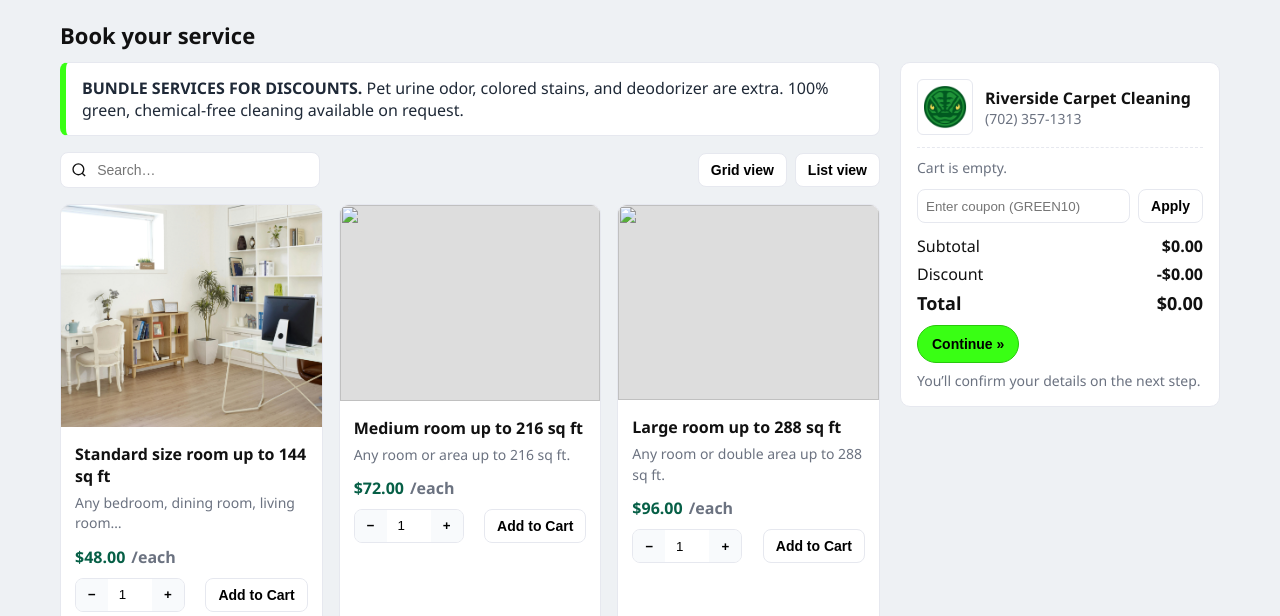
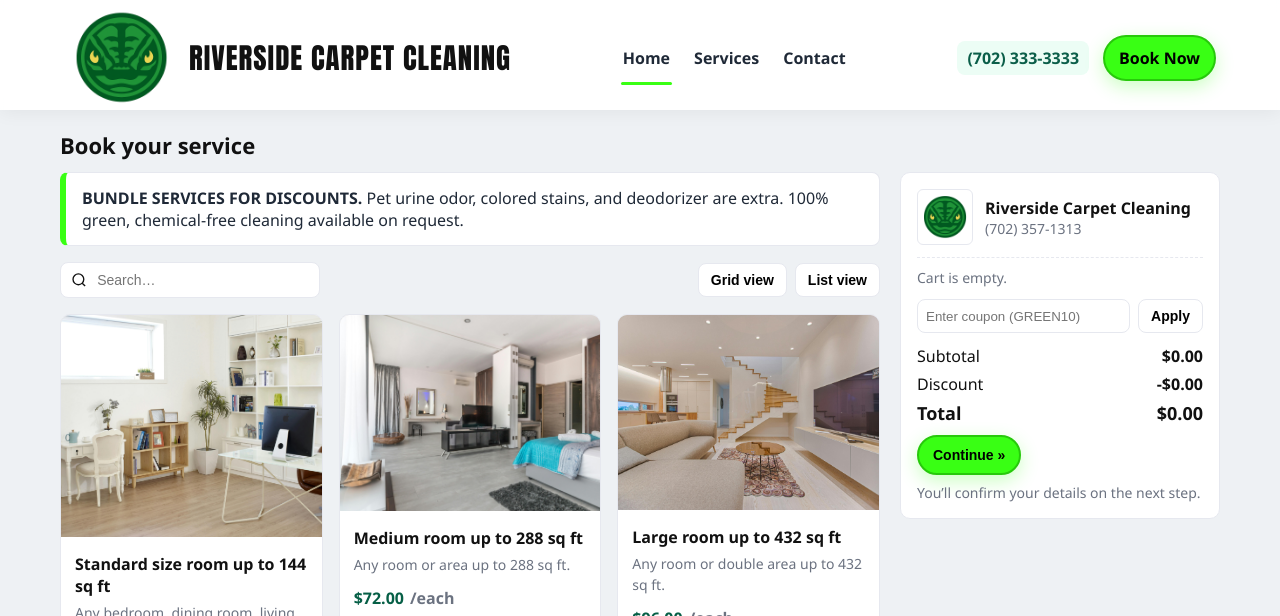
Before and after one commit to dsantiago8/Riverside_Carpet_Cleaning, a plain HTML site: page booking.html in a window 1280 px wide. Shown: the top 616 px of the page. Drawn offline with Linux system fonts and the light colour scheme.

Commit message:
updated images

```diff
--- a/booking.html
+++ b/booking.html
@@ -3,6 +3,8 @@
 <head>
 <meta charset="utf-8" />
 <meta name="viewport" content="width=device-width,initial-scale=1" />
+<link href="https://fonts.googleapis.com/css2?family=Anton&display=swap" rel="stylesheet">
+
 <title>Book Your Service | Riverside Carpet Cleaning</title>
 <style>
   :root{
@@ -98,9 +100,111 @@
   .totals{display:grid;gap:6px;margin:10px 0}
   .lineR{display:flex;justify-content:space-between}
   .grand{font-size:18px;font-weight:900}
+
+  /* Header */
+  .site-header{
+    position: sticky; top:0; z-index:50;
+    background: rgba(255,255,255,.95);
+    backdrop-filter: blur(6px);
+    border-bottom:1px solid var(--hair);
+    box-shadow: 0 2px 18px rgba(0,0,0,.06);
+  }
+  .container{max-width:1200px;margin:0 auto;padding:0 24px;}
+  .nav-row{
+    display:grid; grid-template-columns:auto 1fr auto; align-items:center;
+    gap:16px; height:110px;
+  }
+
+  html {
+    scroll-behavior: smooth;      /* smooth anchor scrolling */
+    scroll-padding-top: 72px;     /* match your header height */
+  }
+
+  /* Brand */
+  .brand{display:flex; align-items:center; gap:10px; text-decoration:none;}
+  .brand img{width:115px; height:115px; object-fit:contain; border-radius:8px}
+  .brand-title {
+    font-family: 'Anton', sans-serif;
+    font-weight: normal; /* Anton has only one weight; this is fine */
+    font-size: 1.8rem;   /* Adjust size as needed */
+    letter-spacing: 1px; /* Optional—helpful for condensed fonts */
+    text-transform: uppercase;
+  }
+
+  /* Nav */
+  .nav{display:flex; gap:20px; justify-content:center}
+  .nav-link{
+    position:relative; text-decoration:none; color:#1f2937; font-weight:600;
+    padding:6px 2px;
+  }
+  .nav-link:hover{color:#0b5e49}
+  .nav-link.active::after,
+  .nav-link:hover::after{
+    content:""; position:absolute; left:0; right:0; bottom:-10px; height:3px;
+    background:var(--snake); border-radius:999px;
+  }
+
+  /* Right side */
+  .nav-cta{display:flex; align-items:center; gap:14px}
+  .phone{
+    color:#0b5e49; text-decoration:none; font-weight:800;
+    padding:6px 10px; border-radius:8px; background:#ecfdf5; /* soft green chip */
+  }
+  .btn-primary{
+    display:inline-block; font-weight:900; text-decoration:none; color:#000;
+    background:var(--snake); border:2px solid var(--snake-dark);
+    padding:10px 14px; border-radius:10px; box-shadow:0 6px 18px rgba(57,255,20,.25);
+  }
+  .btn-primary:hover{filter:brightness(.95)}
+  .pill{border-radius:999px}
+
+  /* Mobile */
+  .nav-toggle{
+    display:none; width:40px; height:40px; border:1px solid var(--hair);
+    background:#fff; border-radius:10px; align-items:center; justify-content:center; gap:4px;
+  }
+  .nav-toggle span{display:block; width:20px; height:2px; background:#111}
+  @media (max-width:900px){
+    .nav-row{grid-template-columns:auto auto auto}
+    .nav{position:absolute; left:0; right:0; top:64px; background:#fff;
+        border-bottom:1px solid var(--hair); display:none; flex-direction:column;
+        padding:10px 24px}
+    .nav.open{display:flex}
+    .nav-toggle{display:flex}
+    .nav-cta{gap:8px}
+    .phone{display:none}          /* hide phone chip on smaller screens */
+  }
 </style>
 </head>
 <body>
+  <!-- Top bar -->
+  <header class="site-header">
+    <div class="container nav-row">
+      <!-- Brand -->
+      <a href="index.html" class="brand">
+        <img src="images/logo.png" alt="Riverside Carpet Cleaning logo">
+        <span class="brand-title">Riverside Carpet Cleaning</span>
+      </a>
+
+      <!-- Mobile toggle -->
+      <button class="nav-toggle" aria-label="Open menu" aria-expanded="false">
+        <span></span><span></span><span></span>
+      </button>
+
+      <!-- Nav -->
+      <nav class="nav">
+        <a href="index.html#hero" class="nav-link active">Home</a>
+        <a href="index.html#services" class="nav-link">Services</a>
+        <a href="index.html#contact" class="nav-link">Contact</a>
+      </nav>
+
+      <!-- Right: phone + CTA -->
+      <div class="nav-cta">
+        <a class="phone" href="tel:+17023571313"> (702) 333-3333</a>
+        <a class="btn-primary pill" href="booking.html">Book Now</a>
+      </div>
+    </div>
+  </header>
   <div class="page">
     <h1 class="title">Book your service</h1>
 
@@ -167,17 +271,17 @@ const PRODUCTS = [
   },
   {
     id:'med-room',
-    name:'Medium room up to 216 sq ft',
-    desc:'Any room or area up to 216 sq ft.',
+    name:'Medium room up to 288 sq ft',
+    desc:'Any room or area up to 288 sq ft.',
     price:72,
-    img:'images/room2.jpg'
+    img:'images/medium_room.jpg'
   },
   {
     id:'large-room',
-    name:'Large room up to 288 sq ft',
-    desc:'Any room or double area up to 288 sq ft.',
+    name:'Large room up to 432 sq ft',
+    desc:'Any room or double area up to 432  sq ft.',
     price:96,
-    img:'images/room3.jpg'
+    img:'images/large_room.jpg'
   },
   {
     id:'stairs',
```
Also changed, not shown: images/large_room.jpg (added), images/medium_room.jpg (added), 2 other files.
